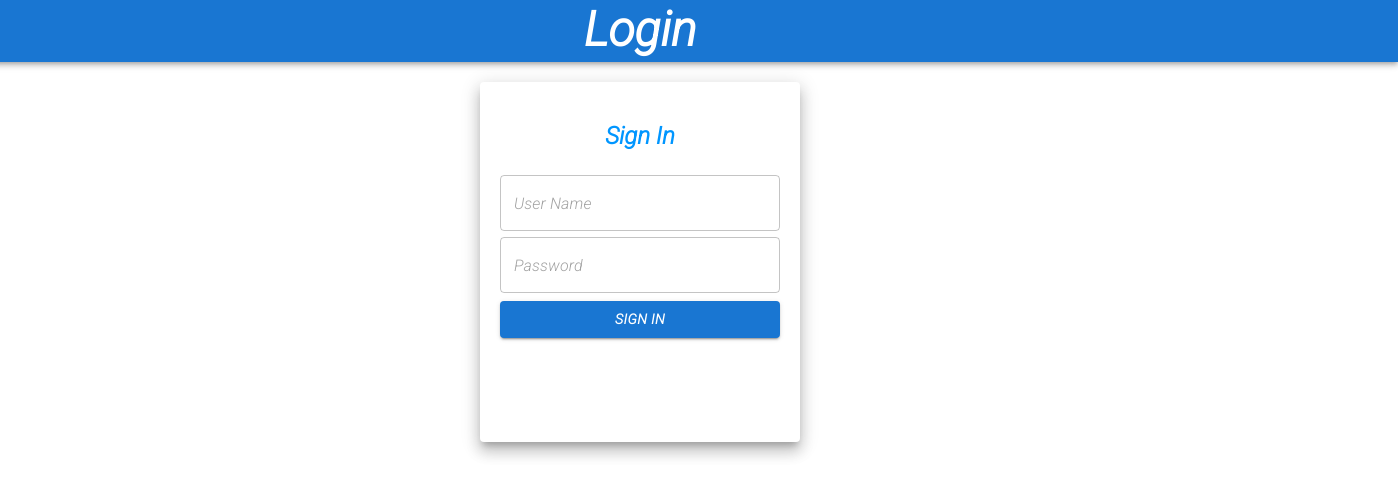
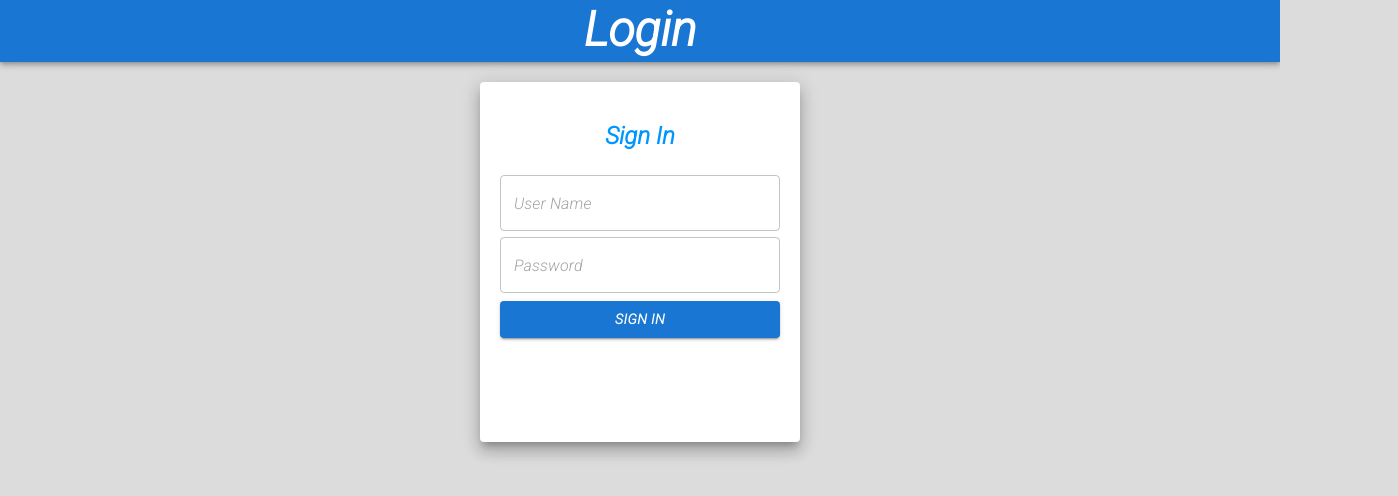
Before and after one commit to Swayamsvk/syook_task, a React (Create React App) app: page / in a window 1280 px wide. Shown: the top 496 px of the page, 1398 px wide, since content can reach past the window. Built offline with nearby package versions, Linux system fonts and the light colour scheme.

Commit message:
updated Login

```diff
--- a/src/components/DishSelection/DishSelection.js
+++ b/src/components/DishSelection/DishSelection.js
@@ -88,7 +88,7 @@ function DishSelection(props) {
   return (
     <div>
       <div
-        style={{ marginTop: "-10px", marginLeft: "-10%", marginRight: "-10%" }}
+        style={{ marginTop: "-10px", marginLeft: "-8px", marginRight: "-8px" }}
       >
         <AppBar position="static">
           <Toolbar>
--- a/src/components/Login/Login.js
+++ b/src/components/Login/Login.js
@@ -1,4 +1,4 @@
-import React, { useState } from "react";
+import React, { useEffect, useState } from "react";
 import User from "../../users.json";
 import AppBar from "@mui/material/AppBar";
 import Toolbar from "@mui/material/Toolbar";
@@ -6,6 +6,9 @@ import Typography from "@mui/material/Typography";
 import { Grid, Paper, TextField, Button } from "@mui/material";
 
 const Login = (props) => {
+  useEffect(() => {
+    document.body.style.backgroundColor = "#DCDCDC";
+  }, []);
   const [user, setUser] = useState({
     username: "",
     password: "",
@@ -38,7 +41,11 @@ const Login = (props) => {
   return (
     <Grid>
       <div
-        style={{ marginTop: "-10px", marginLeft: "-10%", marginRight: "-10%" }}
+        style={{
+          marginTop: "-10px",
+          marginLeft: "-8px",
+          marginRight: "-8px",
+        }}
       >
         <AppBar position="static">
           <Toolbar>
--- a/src/components/Results/Results.js
+++ b/src/components/Results/Results.js
@@ -81,7 +81,7 @@ function Results() {
   return (
     <div>
       <div
-        style={{ marginTop: "-10px", marginLeft: "-10%", marginRight: "-10%" }}
+        style={{ marginTop: "-10px", marginLeft: "-8px", marginRight: "-8px" }}
       >
         <AppBar position="static">
           <Toolbar>
```
